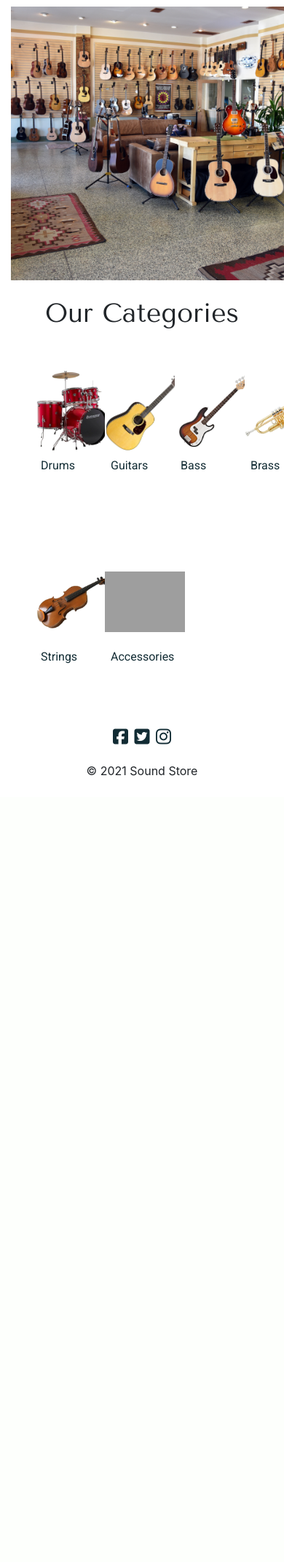
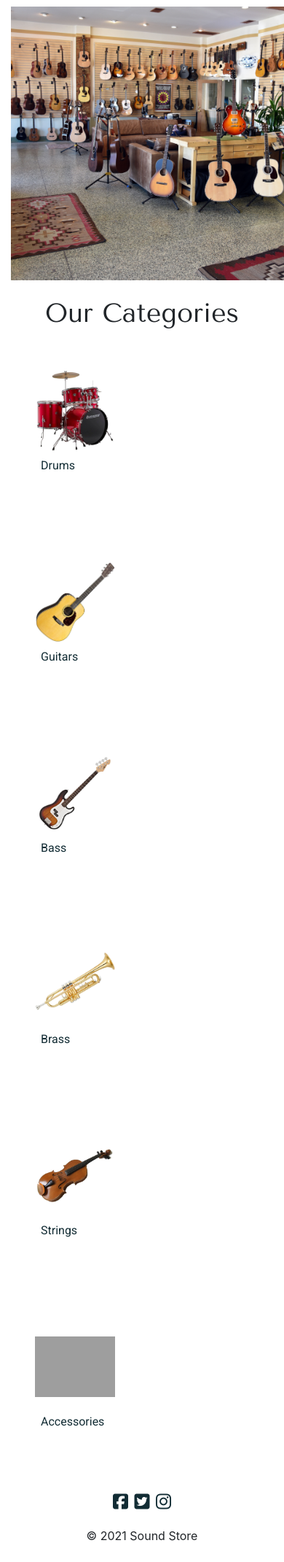
Before and after one commit to aaronh1986/SOUND-STORE-milestone-4, a Django app: page / in a window 390 px wide; the page is wider, and only the part inside the window is pictured. Shown: the part 109-2249 px from the top of that part at 73% size. Before the commit the page ends 1172 px from the top of that part, so only its background shows below. Run offline with Django 3.2, Linux system fonts and the light colour scheme; some libraries are stand-ins or nearby versions; some web fonts are replaced; grey boxes are pictures that could not be loaded.

Commit message:
Alter categories links on mobile view of index.html

```diff
--- a/home/templates/home/index.html
+++ b/home/templates/home/index.html
@@ -21,8 +21,8 @@
   <div class="container-fluid pt-4">
       <div class="row">
         <div class="col-sm-12 d-md-none">
-          <h2 class="mob-logo pt-5">sound store</h2>
-          <img class="d-block hero" src='{{ MEDIA_URL }}ms-4-hero-3.jpg' alt="Inner shop hero 1">
+          <h2 class="mob-logo pt-5 center">sound store</h2>
+          <img class="d-block hero hero-mob" src='{{ MEDIA_URL }}ms-4-hero-3.jpg' alt="Inner shop hero 1">
         </div>
           <div class="d-none d-md-block col-md-12">
                 <div id="carousel" class="carousel slide w-100" data-ride="carousel">
@@ -51,37 +51,37 @@
       <h2 class="pt-3 mt-2 category-logo">Our Categories</h2>
        <div class="container-fluid category-container">
          <div class="row d-flex flex-row">
-           <div class="col-2 p-5 category">
+           <div class="col-sm-6 col-md-2 p-5 category">
              <a href="{% url 'products' %}?category=drum_sets,shell_sets,cymbals">
              <img class="category-images" src="{{ MEDIA_URL }}drums-category-1.jpg" alt="Drum Set Category">
              <p class="descriptor p-2">Drums</p>
              </a>
            </div>
-           <div class="col-2 p-5 category">
+           <div class="col-sm-6 col-md-2 p-5 category">
              <a href="{% url 'products' %}?category=electric_guitar,acoustic_guitar">
             <img class="category-images" src="{{ MEDIA_URL }}guitar-category-3.jpg" alt="Guitar Category">
             <p class="descriptor p-2">Guitars</p>
             </a>
           </div>
-          <div class="col-2 p-5 category">
+          <div class="col-sm-6 col-md-2 p-5 category">
             <a href="{% url 'products' %}?category=electric_bass,acoustic_bass">
             <img class="category-images" src="{{ MEDIA_URL }}bass-category.jpg" alt="Bass Guitar Category">
             <p class="descriptor p-2">Bass</p>
             </a>
           </div>
-          <div class="col-2 p-5 category">
+          <div class="col-sm-6 col-md-2 p-5 category">
             <a href="{% url 'products' %}?category=trumpet,saxophone,trombone">
             <img class="category-images" src="{{ MEDIA_URL }}trumpet-category-1.jpg" alt="Brass Category">
             <p class="descriptor p-2">Brass</p>
             </a>
           </div>
-          <div class="col-2 p-5 category">
+          <div class="col-sm-6 col-md-2 p-5 category">
             <a href="{% url 'products' %}?category=violin,viola">
             <img class="category-images" src="{{ MEDIA_URL }}viola-category.jpg" alt="String Instruments Category">
             <p class="descriptor p-2">Strings</p>
             </a>
           </div>
-          <div class="col-2 p-5 category">
+          <div class="col-sm-6 col-md-2 p-5 category category-mob">
             <a href="{% url 'products' %}?category=microphones,hardware,strings_straps">
             <img class="category-images" src="{{ MEDIA_URL }}accessories.jpg" alt="Accessories Category">
             <p class="descriptor p-2">Accessories</p>
--- a/static/css/base.css
+++ b/static/css/base.css
@@ -438,6 +438,14 @@ body {
         color: #122c34;
         font-size: 1rem;
     }
+
+    .category-mob {
+        padding: 4px !important;
+    }
+
+    .hero-mob {
+        width: 100%;
+    }
   }
 
 @media (min-width: 1200px) {
```
